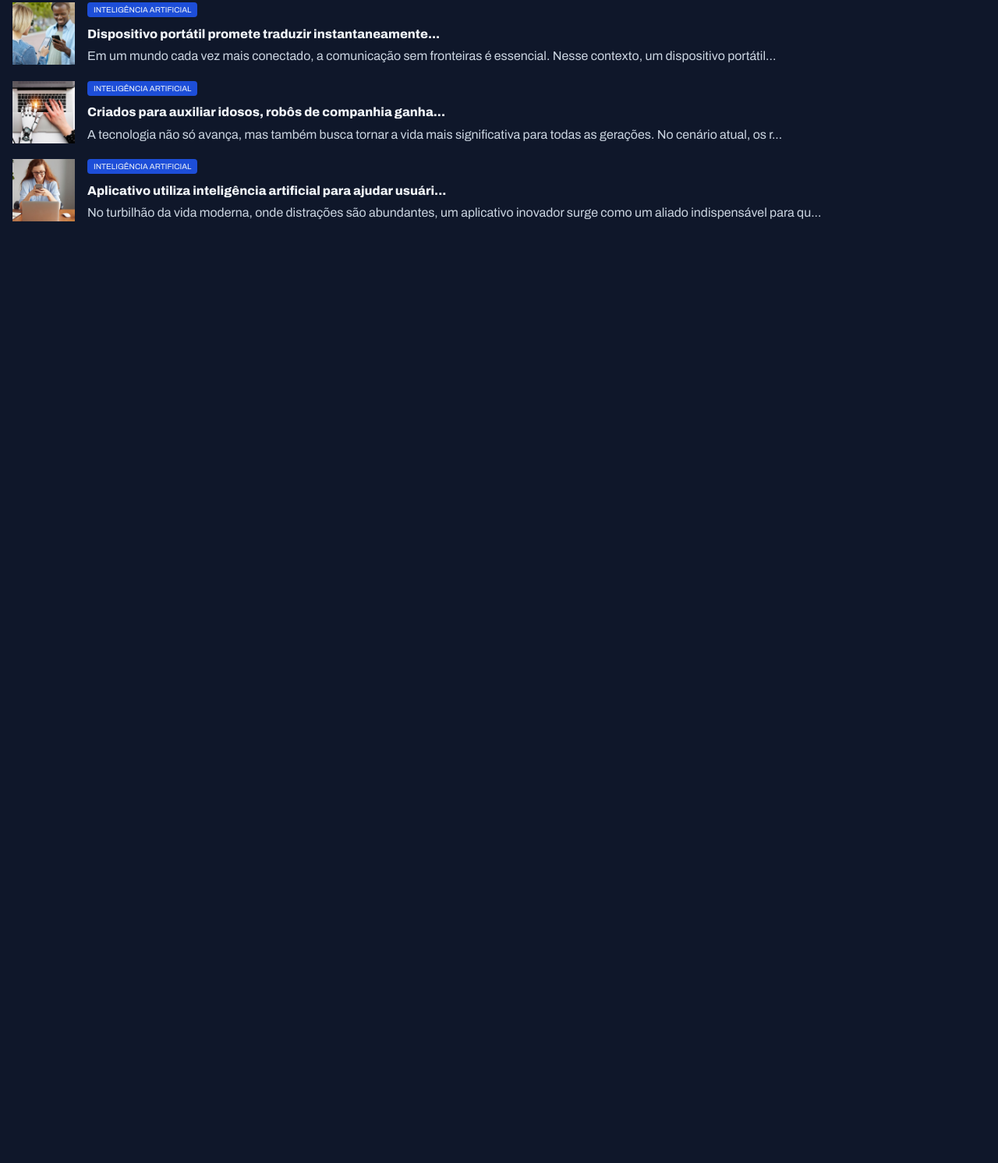
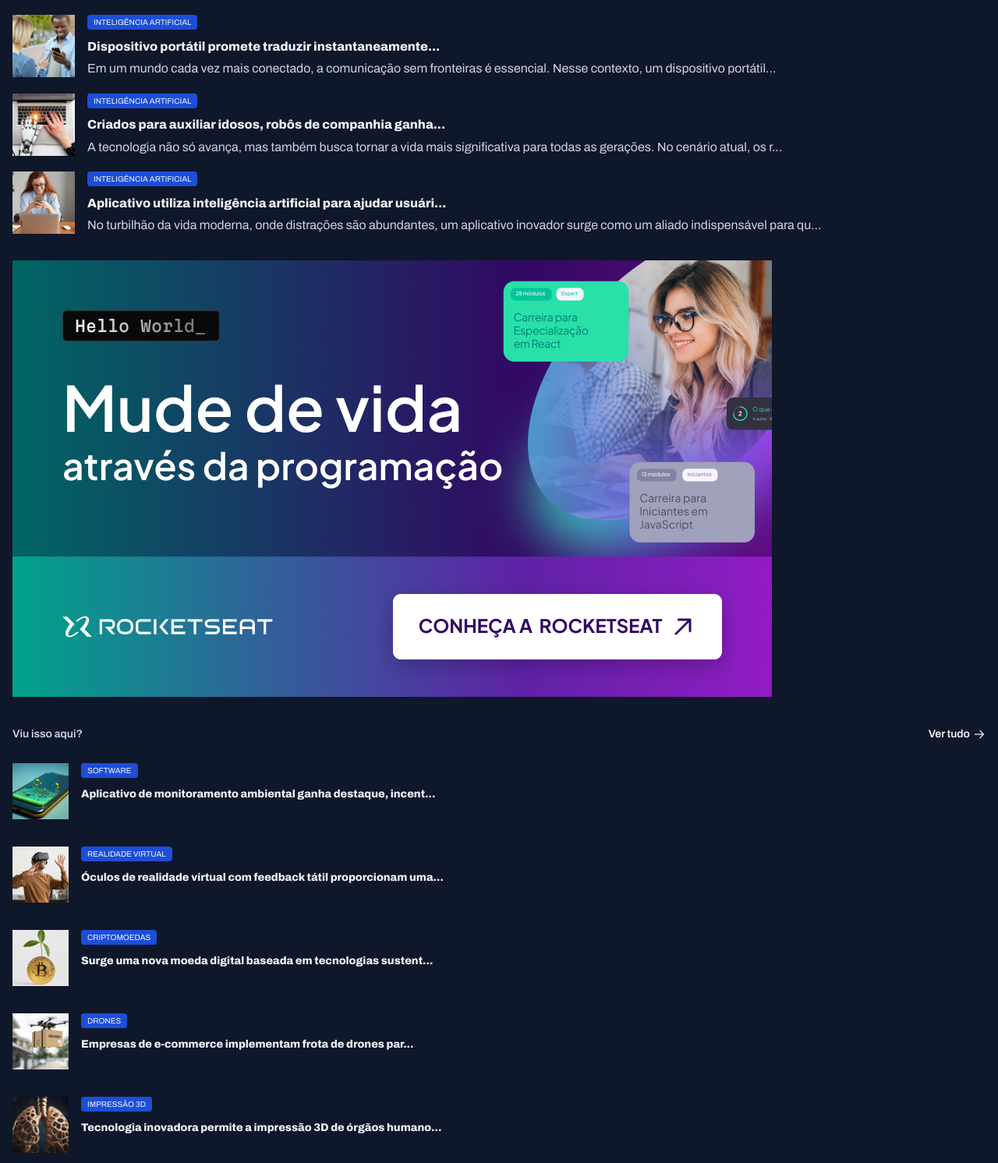
Before and after one commit to MichelBasteiro10/portal_de_noticias, a plain HTML site: page index.html in a window 1280 px wide. Shown: the part 5937-7429 px from the top of the page at 78% size. Before the commit the page ends 6223 px from the top, so only its background shows below. Drawn offline with Linux system fonts and the light colour scheme.

Commit message:
Fazendo o aside e finalizando o projeto

```diff
--- a/index.html
+++ b/index.html
@@ -114,13 +114,13 @@
                     <span class="content-tag">Hologramas</span>
                     <img src="assets/images/Image 07.png" alt="Carro voador">
                     <p>Plataforma de videoconferência apresenta nova função de hologramas, tornando as chamadas virtuais
-                        mais realistas e envolventes.</p>
+                        mais realistas e envol...</p>
                 </figure>
                 <figure>
                     <span class="content-tag">Realidade virtual</span>
                     <img src="assets/images/Image 08.png" alt="Carro voador">
                     <p>Nova geração de consoles de videogame é lançada, trazendo gráficos ultra-realistas e experiências
-                        de jogo totalmente envolventes.</p>
+                        de jogo totalmente envolve...</p>
                 </figure>
                 <figure>
                     <span class="content-tag">Internet</span>
@@ -178,6 +178,58 @@
                 </figure>
             </div>
         </section>
+
+        <aside class="container">
+            <img src="assets/Ads.png" alt="Anúncio" id="ads">
+
+            <div id="saw-it-here" class="container">
+                <header>
+                    <h3>Viu isso aqui?</h3>
+                    <a href="#">
+                        <strong>Ver tudo</strong>
+                        <span></span>
+                    </a>
+                </header>
+
+                <div id="saw-it-here" class="grid">
+                    <figure class="flex gap-16">
+                        <img src="assets/images/Image 14.png" alt="Menina usando óculos de Realidade virtual">
+                        <div class="cut-content">
+                            <span class="content-tag">Software</span>
+                            <h2>Aplicativo de monitoramento ambiental ganha destaque, incent...</h2>
+                        </div>
+                    </figure>
+                    <figure class="flex gap-16">
+                        <img src="assets/images/Image 15.png" alt="Menina usando óculos de Realidade virtual">
+                        <div class="cut-content">
+                            <span class="content-tag">Realidade Virtual</span>
+                            <h2>Óculos de realidade virtual com feedback tátil proporcionam uma...</h2>
+                        </div>
+                    </figure>
+                    <figure class="flex gap-16">
+                        <img src="assets/images/Image 16.png" alt="Menina usando óculos de Realidade virtual">
+                        <div class="cut-content">
+                            <span class="content-tag">Criptomoedas</span>
+                            <h2>Surge uma nova moeda digital baseada em tecnologias sustent...</h2>
+                        </div>
+                    </figure>
+                    <figure class="flex gap-16">
+                        <img src="assets/images/Image 17.png" alt="Menina usando óculos de Realidade virtual">
+                        <div class="cut-content">
+                            <span class="content-tag">Drones</span>
+                            <h2>Empresas de e-commerce implementam frota de drones par...</h2>
+                        </div>
+                    </figure>
+                    <figure class="flex gap-16">
+                        <img src="assets/images/Image 18.png" alt="Menina usando óculos de Realidade virtual">
+                        <div class="cut-content">
+                            <span class="content-tag">Impressão 3d</span>
+                            <h2>Tecnologia inovadora permite a impressão 3D de órgãos humano...</h2>
+                        </div>
+                    </figure>
+                </div>
+            </div>
+        </aside>
     </main>
 </body>
 
--- a/styles/global.css
+++ b/styles/global.css
@@ -83,6 +83,43 @@
     }
 }
 
+aside header {
+    display: grid;
+    grid-auto-flow: column;
+    align-items: center;
+
+    h3 {
+        font: var(--h3);
+        font-weight: 600;
+        color: var(--text-color-secondary);
+    }
+
+    a {
+        display: flex;
+        align-items: center;
+        justify-self: end;
+        gap: .25rem;
+
+        strong {
+            font: var(--h3);
+            font-weight: 600;
+            line-height: 145%;
+        }
+
+        span {
+            background-image: url(../assets/icons/ArrowRigth.svg);
+            background-repeat: no-repeat;
+            background-position: center center;
+            width: 1rem;
+            height: 1rem;
+        }
+
+        &:hover span {
+            background-image: url(../assets/icons/ArrowRightHover.svg);
+        }
+    }
+}
+
 .content-tag {
     background-color: var(--brand-color-dark);
     padding: 0.25rem .5rem;
--- a/styles/section.css
+++ b/styles/section.css
@@ -1,3 +1,8 @@
+main {
+    padding-block: 1rem;
+    margin-bottom: 2.5rem;
+}
+
 #highlights {
     margin-bottom: 2rem;
 
@@ -107,3 +112,37 @@
         }
     }
 }
+
+aside {
+    #ads {
+        padding-block: 2rem;
+    }
+
+    header {
+        margin-bottom: 1.5rem;
+    }
+
+    #saw-it-here {
+        gap: 2rem;
+        width: 100%;
+
+        & figure {
+            width: 100%;
+
+            img {
+            margin-top: 3px;
+            height: 4.5rem;
+            width: 4.5rem;
+            object-fit: contain;
+        }
+
+        .cut-content {
+            h2 {
+                margin-top: .5rem;
+                font: var(--h3);
+            }
+        }
+        }
+
+    }
+}
```
